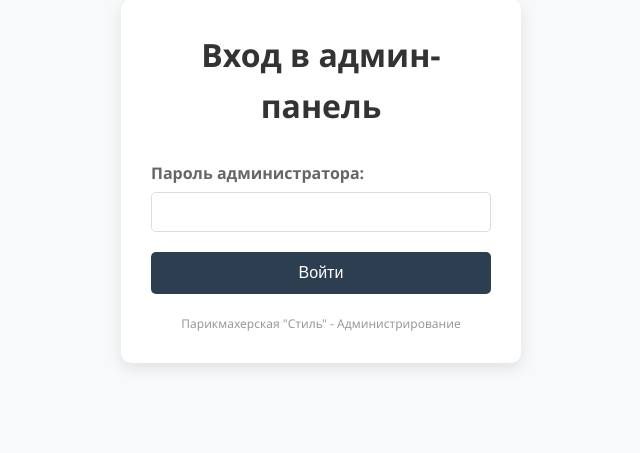
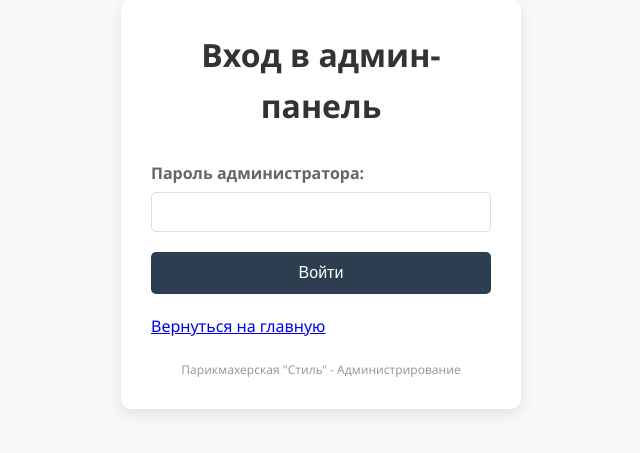
Before and after one commit to MaXwel25/Lumiere, a PHP site: page /admin/login.php in a window 1280 px wide. Shown: the part 101-554 px from the top of the page, without its empty margins (319-959 px from the left). Run offline with PHP 8.4, Linux system fonts and the light colour scheme.

Commit message:
admin dashboard worked

```diff
--- a/admin/login.php
+++ b/admin/login.php
@@ -79,6 +79,9 @@ if ($_SERVER['REQUEST_METHOD'] === 'POST') {
             text-align: center;
             margin-bottom: 15px;
         }
+        .button-container {
+            margin-top: 20px;
+        }
     </style>
 </head>
 <body>
@@ -97,6 +100,10 @@ if ($_SERVER['REQUEST_METHOD'] === 'POST') {
             <button type="submit" class="btn-login">Войти</button>
         </form>
 
+        <div class="button-container">
+            <a href="../index.php" class="btn-home">Вернуться на главную</a>
+        </div>
+
         <div style="text-align: center; margin-top: 20px; font-size: 12px; color: #999;">
             Парикмахерская "Стиль" - Администрирование
         </div>
```
Also changed, not shown: admin/logout.php (added, +23 -0 lines).
